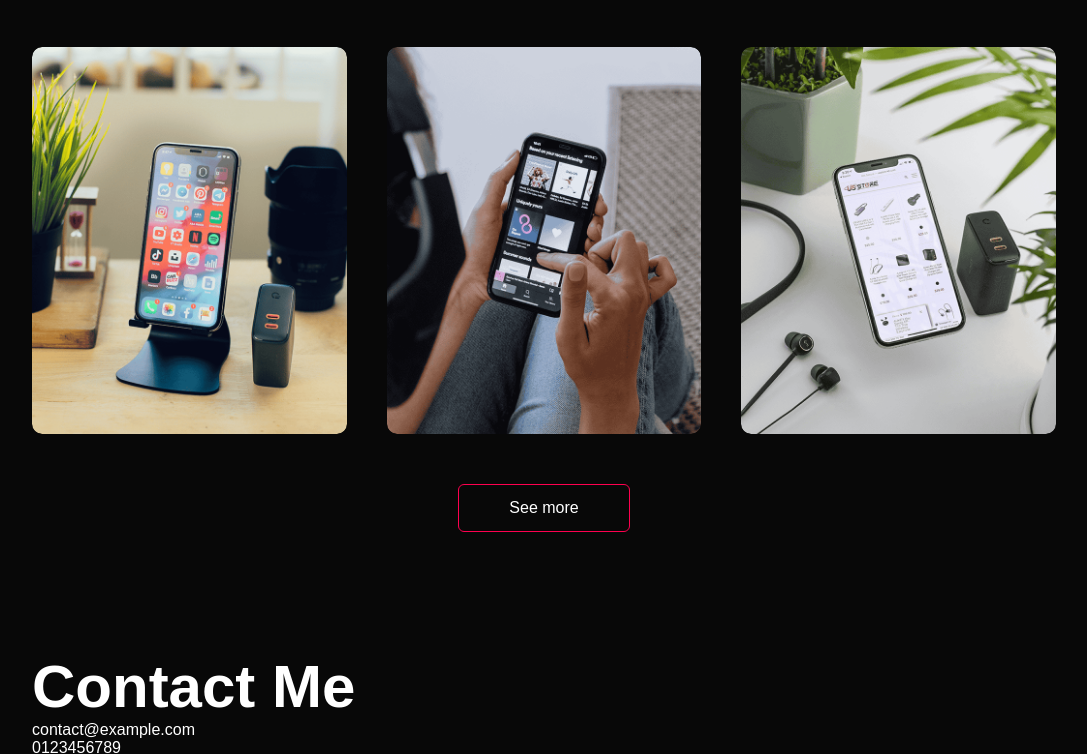
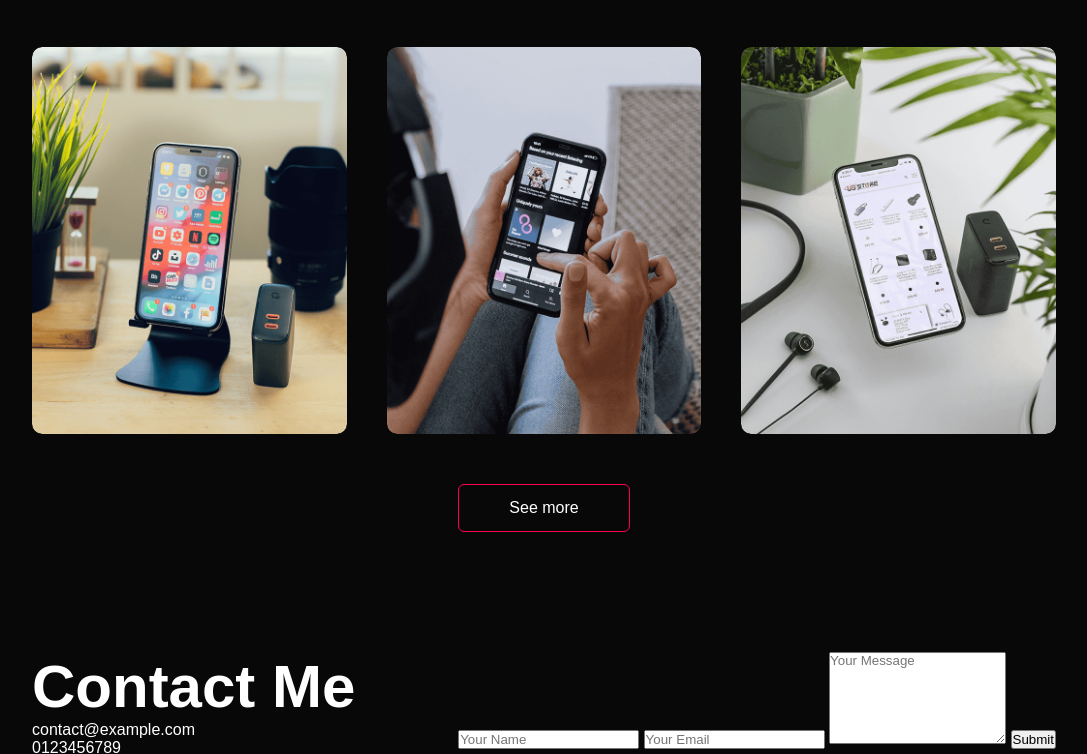
Before and after one commit to jinzolapis/personal-portfolio-v2, a website: page index.html in a window 1280 px wide. Shown: the part 2024-2778 px from the top of the page, without its empty margins (96-1183 px from the left). Drawn offline with Linux system fonts and the light colour scheme.

Commit message:
Add contents to the right column of the contact section

```diff
--- a/index.html
+++ b/index.html
@@ -200,7 +200,23 @@
               <a href="#"><i class="fa-brands fa-linkedin"></i></a>
             </div>
           </div>
-          <div class="contact-right"></div>
+          <div class="contact-right">
+            <form>
+              <input type="text" name="Name" placeholder="Your Name" required />
+              <input
+                type="email"
+                name="email"
+                placeholder="Your Email"
+                required
+              />
+              <textarea
+                name="Message"
+                rows="6"
+                placeholder="Your Message"
+              ></textarea>
+              <button type="submit">Submit</button>
+            </form>
+          </div>
         </div>
       </div>
     </div>
```
